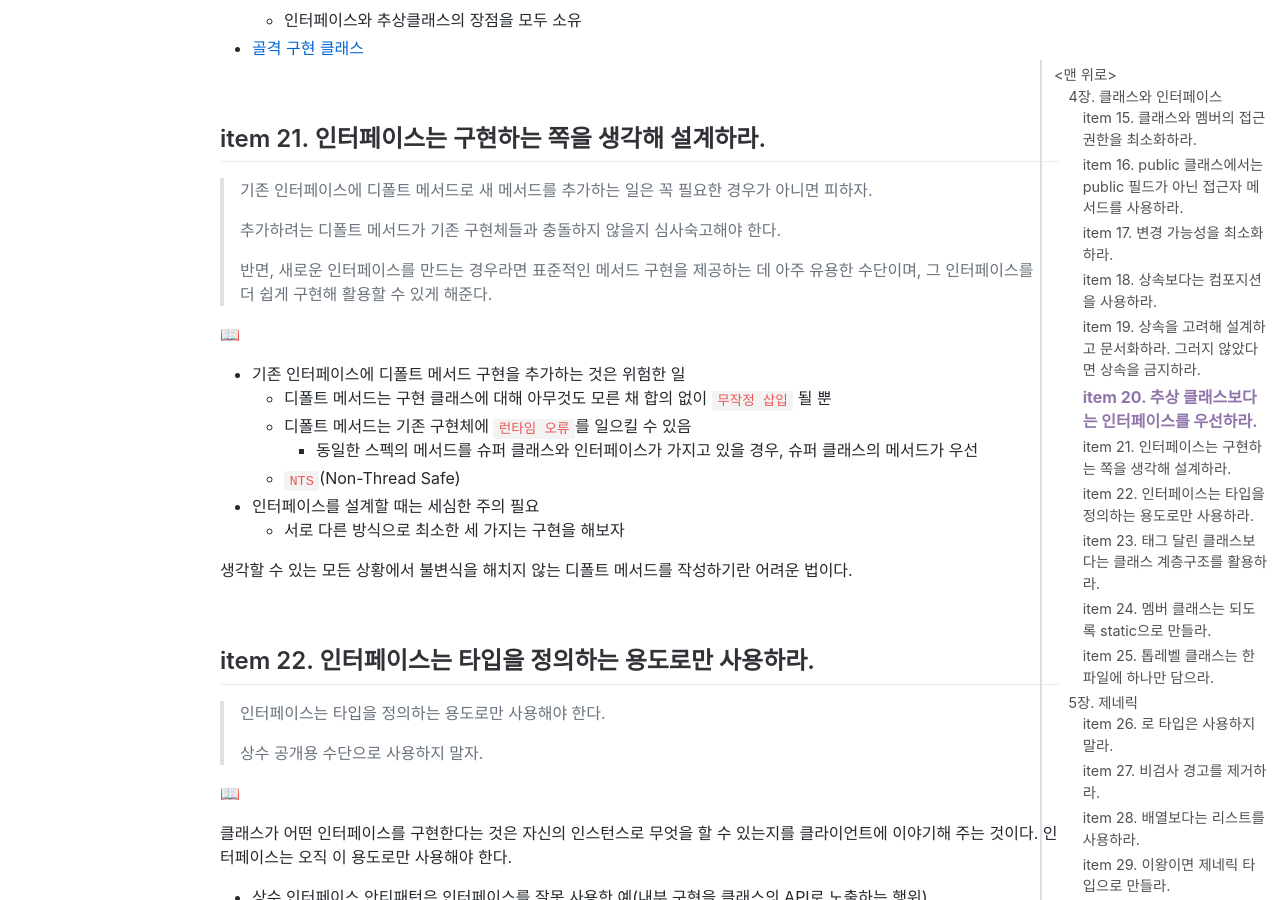
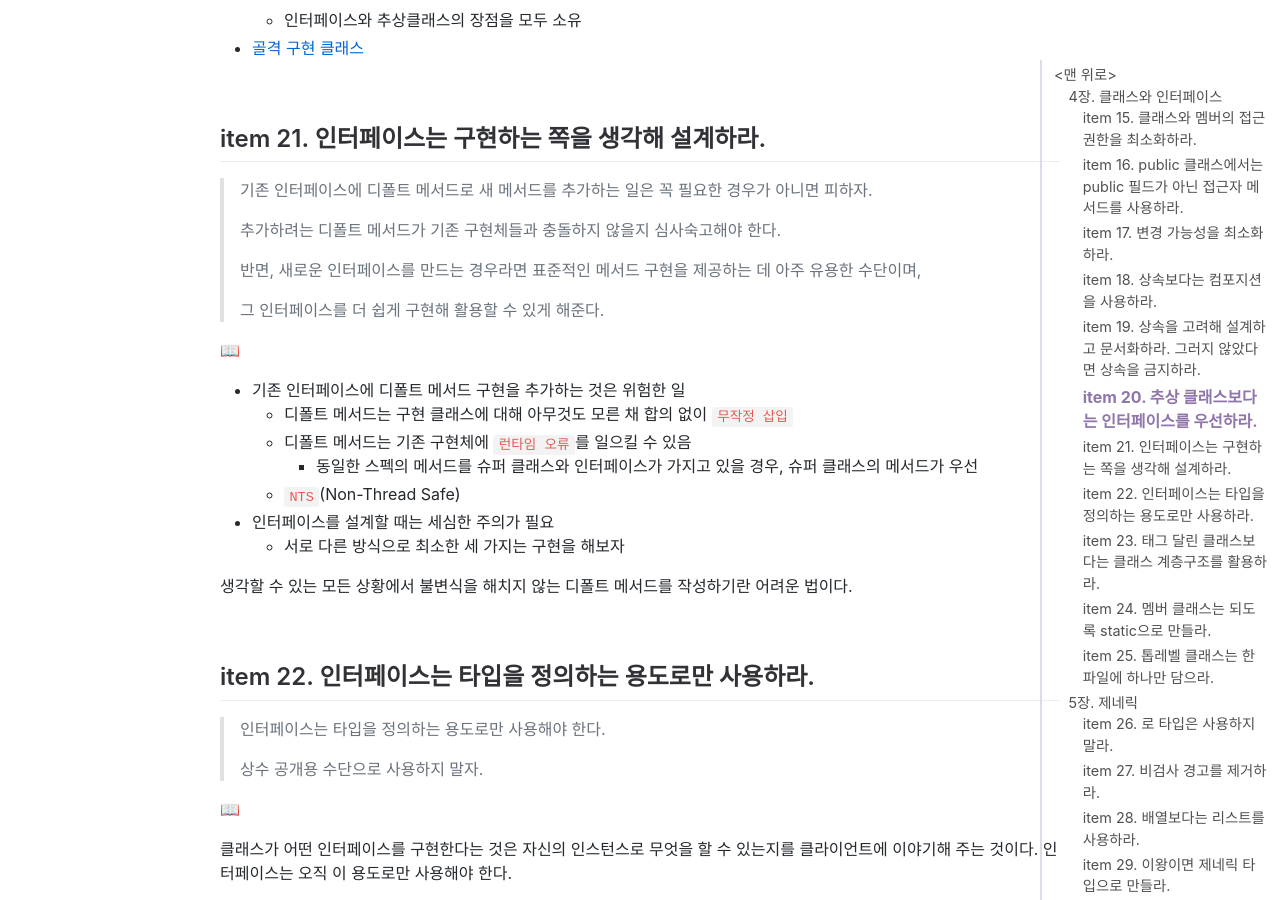
Before and after one commit to jihunparkme/jihunparkme.github.io, a Jekyll site: the page built from _posts/2023-04-22-Effective-Java-Class-Interface-Generics.md, in a window 1280 px wide and 900 px high, scrolled down 8578 px. Built offline with Jekyll 4.4.1, drawn with Linux system fonts in a browser that asks for light colours; nearby versions of some CDN libraries; comment, search, counter and statistics services are not loaded.

Commit message:
[Effective Java] item 21. 인터페이스는 구현하는 쪽을 생각해 설계하라.

```diff
--- a/_posts/2023-04-22-Effective-Java-Class-Interface-Generics.md
+++ b/_posts/2023-04-22-Effective-Java-Class-Interface-Generics.md
@@ -361,16 +361,18 @@ public Complex minus(Complex c) {
 >
 > 추가하려는 디폴트 메서드가 기존 구현체들과 충돌하지 않을지 심사숙고해야 한다.
 >
-> 반면, 새로운 인터페이스를 만드는 경우라면 표준적인 메서드 구현을 제공하는 데 아주 유용한 수단이며, 그 인터페이스를 더 쉽게 구현해 활용할 수 있게 해준다.
+> 반면, 새로운 인터페이스를 만드는 경우라면 표준적인 메서드 구현을 제공하는 데 아주 유용한 수단이며,
+>
+> 그 인터페이스를 더 쉽게 구현해 활용할 수 있게 해준다.
 
 📖
 
 - 기존 인터페이스에 디폴트 메서드 구현을 추가하는 것은 위험한 일
-  - 디폴트 메서드는 구현 클래스에 대해 아무것도 모른 채 합의 없이 `무작정 삽입` 될 뿐
+  - 디폴트 메서드는 구현 클래스에 대해 아무것도 모른 채 합의 없이 `무작정 삽입`
   - 디폴트 메서드는 기존 구현체에 `런타임 오류`를 일으킬 수 있음
     - 동일한 스펙의 메서드를 슈퍼 클래스와 인터페이스가 가지고 있을 경우, 슈퍼 클래스의 메서드가 우선
   - `NTS`(Non-Thread Safe)
-- 인터페이스를 설계할 때는 세심한 주의 필요
+- 인터페이스를 설계할 때는 세심한 주의가 필요
   - 서로 다른 방식으로 최소한 세 가지는 구현을 해보자
 
 생각할 수 있는 모든 상황에서 불변식을 해치지 않는 디폴트 메서드를 작성하기란 어려운 법이다.
```
